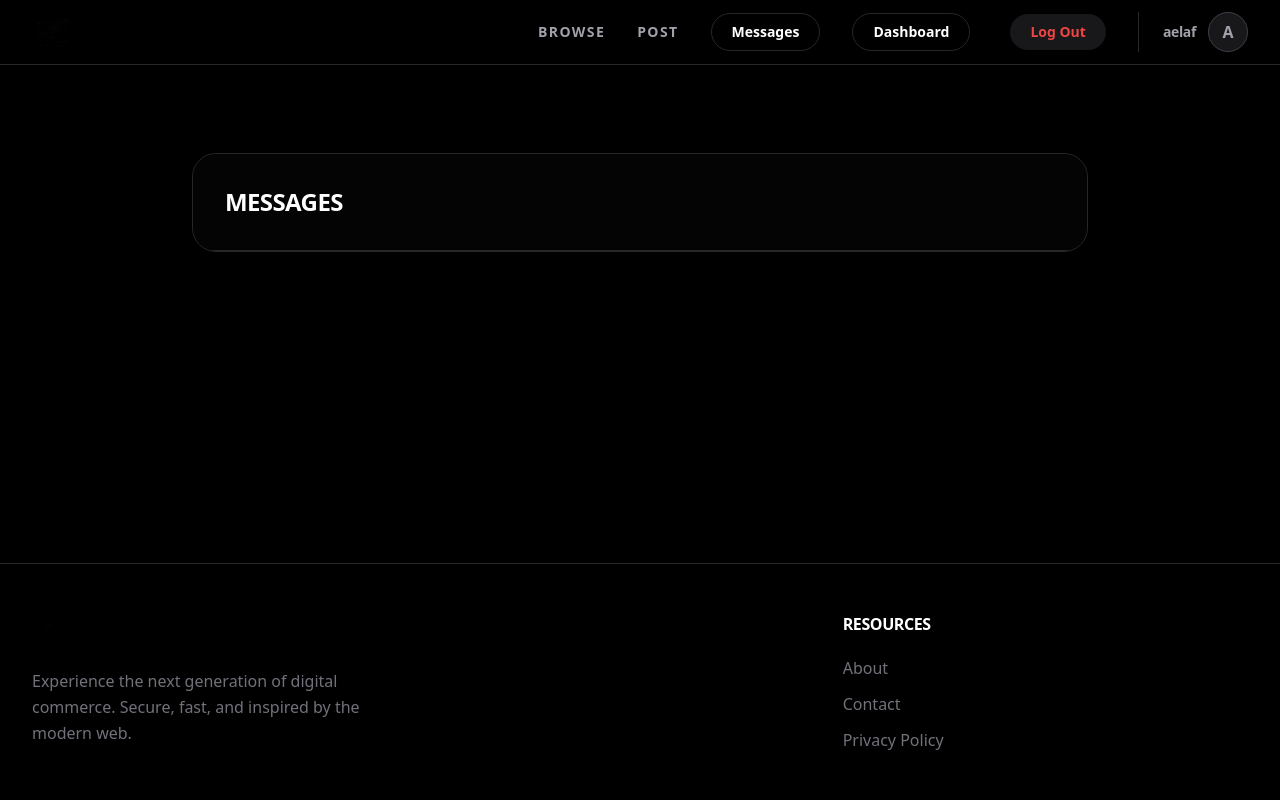
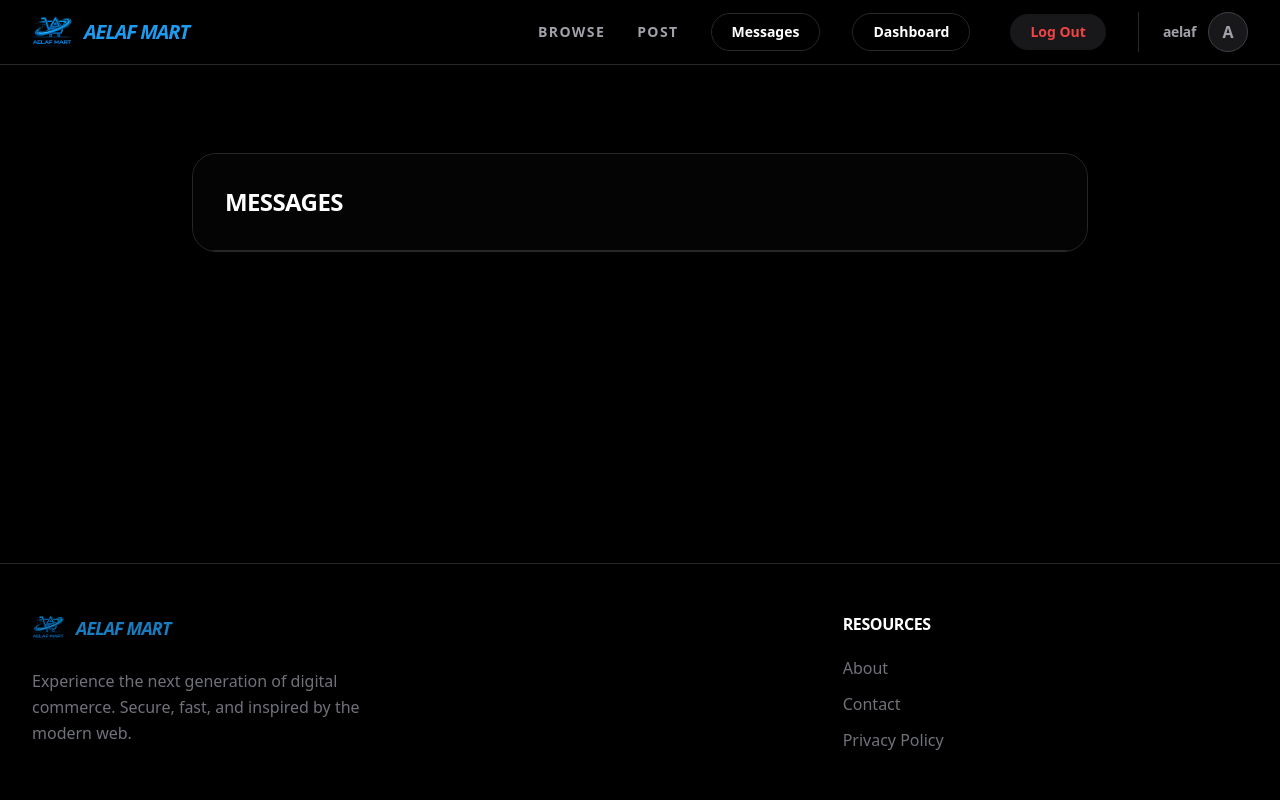
Before and after one commit to aelaf-git/Online_Market_Place_using_Django, a Django app: page /conversations/ in a window 1280 px wide. Run offline with Django 4.2, Linux system fonts and the light colour scheme; a user stored in the database is signed in; data comes from the database, SQL or seed files in the repository; data that the repository does not hold is empty; some libraries are stand-ins or nearby versions.

Commit message:
feat: Update site branding from 'Neo Market' to 'AELAF MART' across the title, navigation, footer, and logo image.

```diff
--- a/core/templates/core/base.html
+++ b/core/templates/core/base.html
@@ -7,12 +7,13 @@
         <script src="https://cdn.tailwindcss.com"></script>
         {% load static %}
         <link rel="icon" type="image/png" href="{% static 'images/logo.png' %}">
-        <title>{% block title %}{% endblock %} | Neo Market</title>
+        <title>AELAF MART</title>
     </head>
     <body class="bg-black text-white font-sans antialiased selection:bg-[#1D9BF0] selection:text-white flex flex-col min-h-screen">
         <nav class="py-3 px-8 flex justify-between items-center border-b border-zinc-800 bg-black/80 backdrop-blur-xl sticky top-0 z-50">
-            <a href="/" class="hover:opacity-80 transition-opacity duration-300">
-                <img src="{% static 'images/logo.png' %}" alt="Neo Market Logo" class="h-10 w-auto">
+            <a href="/" class="flex items-center space-x-3 hover:opacity-80 transition-opacity duration-300 group">
+                <img src="{% static 'images/logo.png' %}" alt="AELAF MART Logo" class="h-10 w-auto">
+                <span class="text-xl font-black text-[#1D9BF0] tracking-tighter uppercase italic">AELAF MART</span>
             </a>
             <div class="space-x-8 flex items-center">
                 <a href="{% url 'item:items' %}" class="text-sm font-black text-zinc-400 hover:text-white uppercase tracking-widest transition-colors duration-200">Browse</a>
@@ -50,7 +51,10 @@
 
         <footer class="py-12 px-8 flex justify-between bg-black border-t border-zinc-800 relative mt-auto">
             <div class="w-2/3 pr-10">
-                <img src="{% static 'images/logo.png' %}" alt="Neo Market Logo" class="h-8 w-auto mb-6 opacity-80 hover:opacity-100 transition-opacity duration-300">
+                <div class="flex items-center space-x-3 mb-6 opacity-80 hover:opacity-100 transition-opacity duration-300">
+                    <img src="{% static 'images/logo.png' %}" alt="AELAF MART" class="h-8 w-auto">
+                    <span class="text-lg font-black text-[#1D9BF0] tracking-tighter uppercase italic">AELAF MART</span>
+                </div>
                 <p class="text-zinc-500 leading-relaxed font-medium max-w-sm">Experience the next generation of digital commerce. Secure, fast, and inspired by the modern web.</p>
             </div>
             <div class="w-1/3">
```
Also changed, not shown: static/images/logo.png.
